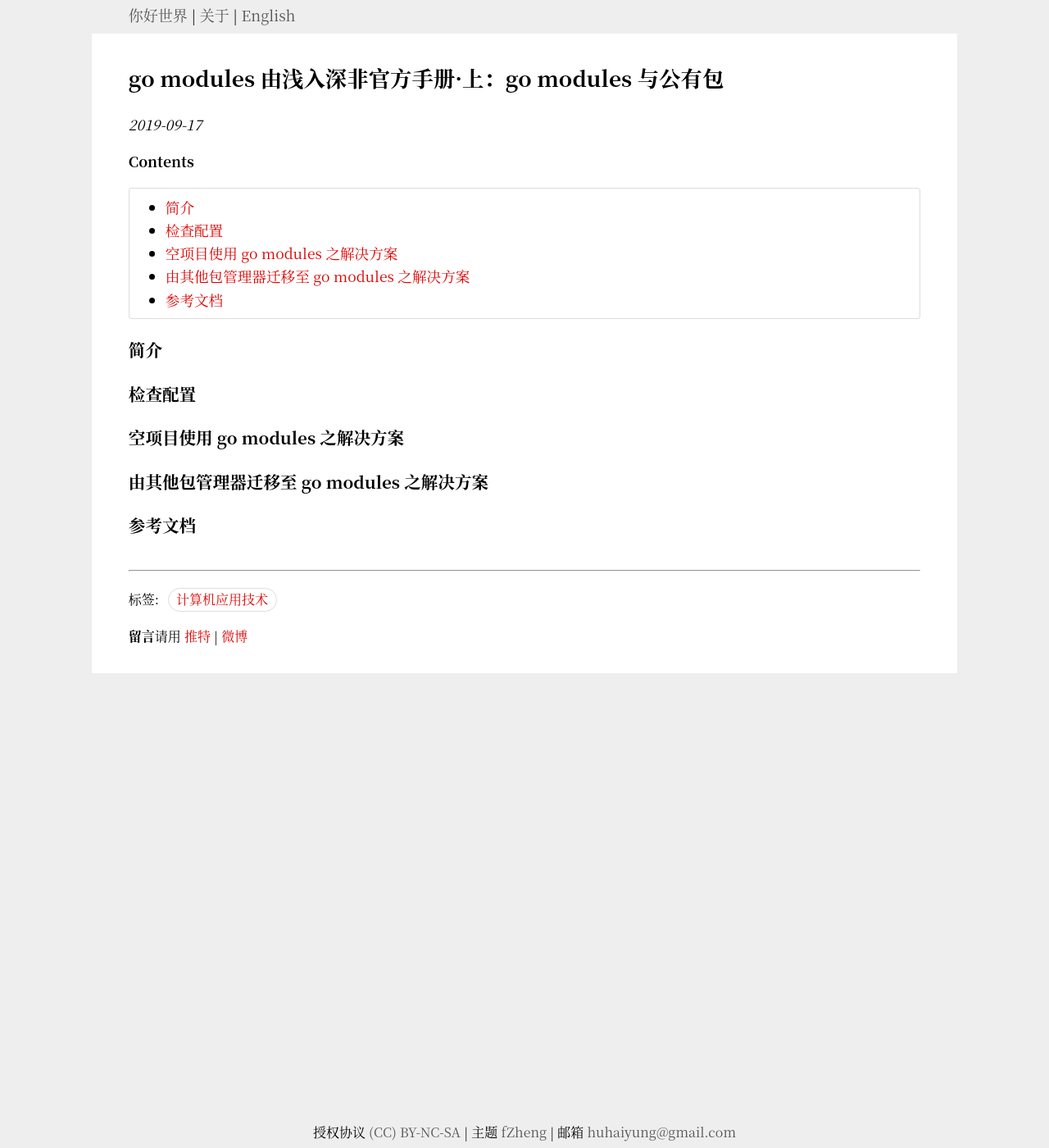
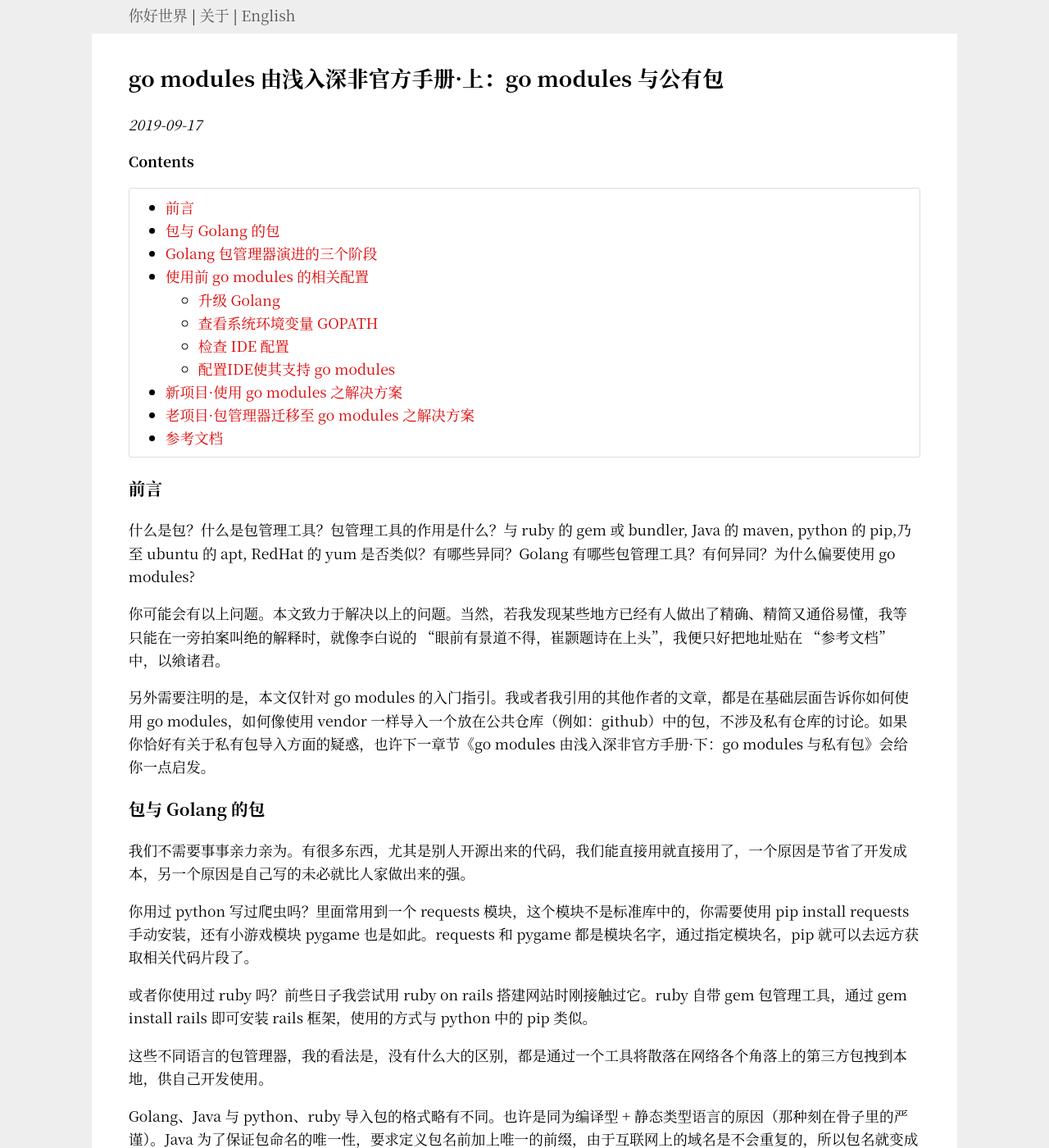
Before and after one commit to Haiyung/haiyung.github.io, a Jekyll site: the page built from _posts/2019-09-17-go-modules-and-public-repo.md, in a window 1280 px wide and 1400 px high. Shown: the whole window at 82% size. Built offline with Jekyll 4.4.1, drawn with Linux system fonts in a browser that asks for light colours; some web fonts are replaced; some of the changed text lies outside the part shown.

Commit message:
article: add go modules document

```diff
--- a/_posts/2019-09-17-go-modules-and-public-repo.md
+++ b/_posts/2019-09-17-go-modules-and-public-repo.md
@@ -11,18 +11,74 @@
 * content
 {:toc}
 
-### 简介
+### 前言
 
+什么是包？什么是包管理工具？包管理工具的作用是什么？与 ruby 的 gem 或 bundler, Java 的 maven, python 的 pip,乃至 ubuntu 的 apt, RedHat 的 yum 是否类似？有哪些异同？Golang 有哪些包管理工具？有何异同？为什么偏要使用 go modules?
 
-### 检查配置
+你可能会有以上问题。本文致力于解决以上的问题。当然，若我发现某些地方已经有人做出了精确、精简又通俗易懂，我等只能在一旁拍案叫绝的解释时，就像李白说的 "眼前有景道不得，崔颢题诗在上头"，我便只好把地址贴在 "参考文档" 中，以飨诸君。
 
+另外需要注明的是，本文仅针对 go modules 的入门指引。我或者我引用的其他作者的文章，都是在基础层面告诉你如何使用 go modules，如何像使用 vendor 一样导入一个放在公共仓库（例如：github）中的包，不涉及私有仓库的讨论。如果你恰好有关于私有包导入方面的疑惑，也许下一章节《go modules 由浅入深非官方手册·下：go modules 与私有包》会给你一点启发。
 
-### 空项目使用 go modules 之解决方案
+### 包与 Golang 的包
+
+我们不需要事事亲力亲为。有很多东西，尤其是别人开源出来的代码，我们能直接用就直接用了，一个原因是节省了开发成本，另一个原因是自己写的未必就比人家做出来的强。
+
+你用过 python 写过爬虫吗？里面常用到一个 requests 模块，这个模块不是标准库中的，你需要使用 pip install requests 手动安装，还有小游戏模块 pygame 也是如此。requests 和 pygame 都是模块名字，通过指定模块名，pip 就可以去远方获取相关代码片段了。
+
+或者你使用过 ruby 吗？前些日子我尝试用 ruby on rails 搭建网站时刚接触过它。ruby 自带 gem 包管理工具，通过 gem install rails 即可安装 rails 框架，使用的方式与 python 中的 pip 类似。
+
+这些不同语言的包管理器，我的看法是，没有什么大的区别，都是通过一个工具将散落在网络各个角落上的第三方包拽到本地，供自己开发使用。
+
+Golang、Java 与 python、ruby 导入包的格式略有不同。也许是同为编译型 + 静态类型语言的原因（那种刻在骨子里的严谨）。Java 为了保证包命名的唯一性，要求定义包名前加上唯一的前缀，由于互联网上的域名是不会重复的，所以包名就变成了这样：org.apache.logging.log4j。Golang 的第三方包中很大部分来自于 github 上个人或者团队的贡献，当然你肯定也会经常看到 golang.org/x/ 开头的包，这些包之所以用域名开头的原因与 Java 类似，都是要确保地址的唯一性。比如，Golang 标准库中有 net 包，但很多时候我们不直接 import "net",而是 import "golang.org/x/net",同样是 net 包，但导入的代码是不同的。这是与 ruby/python/apt 这些包管理工具不同的地方。
+
+### Golang 包管理器演进的三个阶段
+
+> 见参考文档 [1]
+
+go modules 是个第三方包的管理工具, 它替代了 vendor, 不再把三方包放入项目文件中, 而仅仅在项目中保存一份 "配置文件" 即 go.mod 文件。个人下载项目后, 可以通过配置文件简单、快捷的下载相关依赖至本地。
+
+### 使用前 go modules 的相关配置
+
+#### 升级 Golang
+
+请升级 Golang 至 1.11+ 版本。建议升级至最新版。本文写作于 2019 年 10 月初，此时最新的版本为 1.13，因此我更新到了 1.13。
+
+#### 查看系统环境变量 GOPATH
+
+查看你的系统环境变量 GOPATH 中是否包含你所在的项目地址,若存在,则将该地址删除,保证你所要迁移的项目不在 GOPATH 中 (原因: go modules 与 GOPATH 的工作模式不同);
+
+#### 检查 IDE 配置
+
+若你使用的集成开发工具为 Goland 或 IDEA, 请在该项目的 GOPATH 配置中取消选中 "Use GOPATH ..." && "Index ...", 确保本项目不在 GOPATH 列表中:
+
+<p>
+    <img src="/images/go-modules-gopath-settings.jpg" width="36%">
+</p>
+
+我正在使用的 IDE 是 IntelliJ IDEA 2019.2.2。
+
+#### 配置IDE使其支持 go modules
+
+<p>
+    <img src="/images/go-modules-settings.jpg" width="36%">
+</p>
+
+配置 GOPROXY 是为了在获取一些不方便得到的包时使用代理( 例如golang.org/x/... 模块 ),推荐的 GOPROXY 有:
+
+- [推荐]七牛云: https://goproxy.cn/
+- 阿里云: https://mirrors.aliyun.com/goproxy/
+- goproxy.io:https://goproxy.io/
+
+注意：当你的项目为 GOPATH + vendor 模式时，有时你发现始终无法导入某个位于本地的模块，这时就要看看是否开启了 go modules。因为go modules 模式下导入包的机制与 vendor 是不同的。
+
+### 新项目·使用 go modules 之解决方案
 
 
 
-### 由其他包管理器迁移至 go modules 之解决方案
+### 老项目·包管理器迁移至 go modules 之解决方案
 
 
 
 ### 参考文档
+1. https://windmt.com/2018/11/08/first-look-go-modules/
+2.
```
Also changed, not shown: images/go-modules-gopath-settings.jpg (added), images/go-modules-settings.jpg (added).
